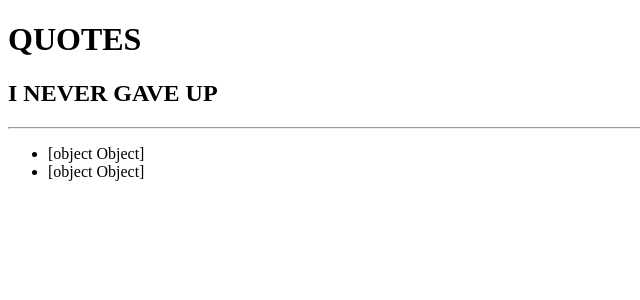
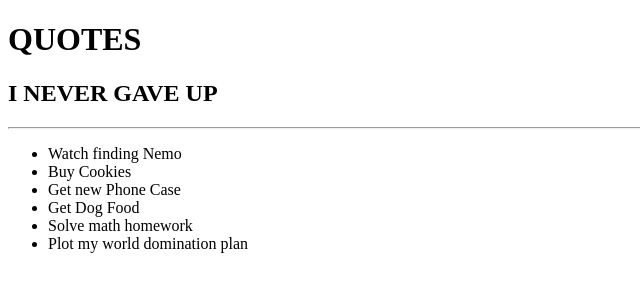
Before and after one commit to Edwike12/Angular-IP1, an Angular app: page / in a window 1280 px wide. Shown: the top 300 px of the page, without its empty margins (0-640 px from the left). Built offline with nearby package versions, Linux system fonts and the light colour scheme.

Commit message:
changes in component.ts file

```diff
--- a/src/app/app.component.html
+++ b/src/app/app.component.html
@@ -1,10 +1 @@
-<div class= "container-fluid">
-  <h1>QUOTES</h1>
-  <h2>I NEVER GAVE UP</h2>
-  <hr>
-  <ul>
-    <li *ngFor='let Quote of Quote'>
-      {{Quote}}
-    </li>
-  </ul>
-</div>
+<app-quote></app-quote>
--- a/src/app/app.component.ts
+++ b/src/app/app.component.ts
@@ -7,9 +7,15 @@ import { Quote } from './quote';
   styleUrls: ['./app.component.css']
 })
 export class AppComponent {
-Quote:Quote[]=[
-  {id:'1',Quote:'If you are always trying to be normal you will never know how amazing you can be'},
-  {id:'2',Quote:'Most of the important things in the world have been accomplished by people who kept on trying when their seemed to be no hope'}
-];
+
+  Quote: string[];
+
+
+constructor() {
+  this.Quote=['Watch finding Nemo','Buy Cookies','Get new Phone Case','Get Dog Food','Solve math homework','Plot my world domination plan']
+}
+
+ngOnInit() {
+}
 
 }
--- a/src/app/quote.ts
+++ b/src/app/quote.ts
@@ -1,3 +1,5 @@
 export class Quote{
+    'id': number;
+    'name': string;
 
 }
--- a/src/app/quote/quote.component.html
+++ b/src/app/quote/quote.component.html
@@ -1 +1,10 @@
-<p>quote works!</p>
+<div class= "container-fluid">
+    <h1>QUOTES</h1>
+    <h2>I NEVER GAVE UP</h2>
+    <hr>
+    <ul>
+      <li *ngFor='let Quote of Quotes'>
+        {{Quote.name}}
+      </li>
+    </ul>
+  </div>
--- a/src/app/quote/quote.component.ts
+++ b/src/app/quote/quote.component.ts
@@ -1,4 +1,5 @@
 import { Component, OnInit } from '@angular/core';
+import { Quote } from '../quote';
 
 @Component({
   selector: 'app-quote',
@@ -6,10 +7,17 @@ import { Component, OnInit } from '@angular/core';
   styleUrls: ['./quote.component.css']
 })
 export class QuoteComponent implements OnInit {
-
+  Quotes:Quote[]=[
+    {id:1, name:'Watch finding Nemo'},
+    {id:2,name:'Buy Cookies'},
+    {id:3,name:'Get new Phone Case'},
+    {id:4,name:'Get Dog Food'},
+    {id:5,name:'Solve math homework'},
+    {id:6,name:'Plot my world domination plan'}
+  ];
   constructor() { }
 
-  ngOnInit(): void {
+  ngOnInit() {
   }
 
 }
```
